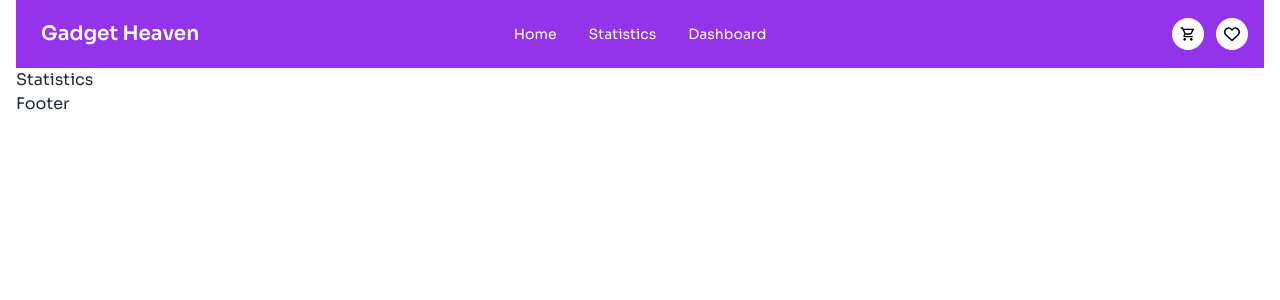
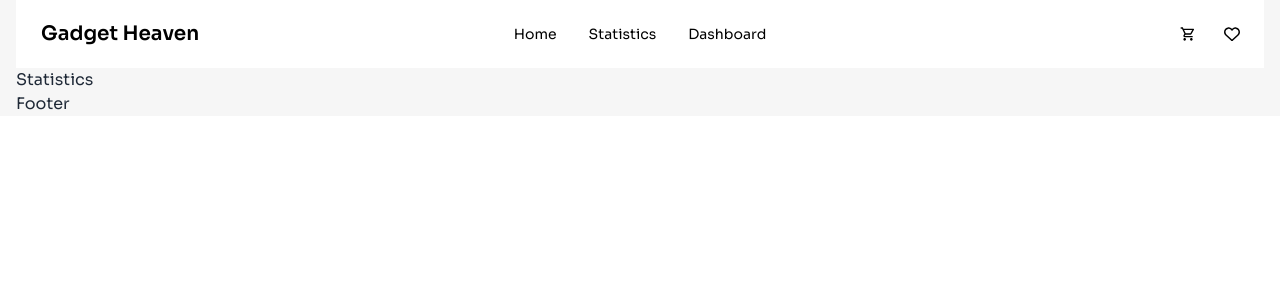
Before and after one commit to programming-hero-web-course-4/b10a8-gadget-heaven-ichrahman, a React (Vite) app: page /statistics in a window 1280 px wide. Shown: the top 300 px of the page. Built offline with nearby package versions, Linux system fonts and the light colour scheme.

Commit message:
feat: enhance Navbar and Banner styling and add rooute-based Navbar color switch
- Update Navbar to switch background and text color based on rooute
- Refine hover effects on Navbar links and icons
- Improve Banner responsiveness and button styling with hover effects

```diff
--- a/src/components/Banner/Banner.jsx
+++ b/src/components/Banner/Banner.jsx
@@ -1,6 +1,8 @@
+import bannerImg from '../../assets/banner.jpg';
 const Banner = () => {
     return (
-        <div className="min-h-64 bg-purple-600 text-white pb-60">
+        <>
+            <div className="min-h-64 bg-purple-600 text-white pb-20">
                 <div className="hero-content text-center w-9/12 mx-auto">
                     <div className="">
                         <h1 className="text-3xl md:text-4xl lg:text-5xl font-bold py-6">Upgrade Your Tech Accessorize with Gadget Heaven Accessories</h1>
@@ -13,6 +15,7 @@ const Banner = () => {
                     </div>
                 </div>
             </div>
+        </>
     );
 };
 
--- a/src/components/Navbar/Navbar.jsx
+++ b/src/components/Navbar/Navbar.jsx
@@ -1,17 +1,23 @@
-import { Link } from "react-router-dom";
+import { Link, useLocation } from "react-router-dom";
 import { FaRegHeart } from "react-icons/fa6";
 import { MdOutlineShoppingCart } from "react-icons/md";
 
 const Navbar = () => {
+    const location = useLocation();
+
+    const isHomePage = location.pathname === '/' || location.pathname === '/home';
+
+
     const links = <>
         <li><Link className="hover:text-[#9538E2] hover:bg-white rounded" to="/">Home</Link></li>
-        <li className="hover:text-[#9538E2] hover:bg-white rounded"><a>Statistics</a></li>
-        <li className="hover:text-[#9538E2] hover:bg-white rounded"><a>Dashboard</a></li>
+        <li className="hover:text-[#9538E2] hover:bg-white rounded"><Link to="/statistics">Statistics</Link></li>
+        <li className="hover:text-[#9538E2] hover:bg-white rounded"><Link to="/dashboard">Dashboard</Link></li>
     </>
 
 
     return (
-        <div className="navbar bg-purple-600 text-white">
+        <>
+            <div className={`navbar ${isHomePage ? 'bg-purple-600 text-white' : 'bg-white text-black'}`}>
                 <div className="navbar-start">
                     <div className="dropdown">
                         <div tabIndex={0} role="button" className="btn btn-ghost lg:hidden" aria-label="Toggle Menu">
@@ -54,6 +60,7 @@ const Navbar = () => {
                     </Link>
                 </div>
             </div>
+        </>
     );
 };
 
--- a/src/components/Root/Root.jsx
+++ b/src/components/Root/Root.jsx
@@ -4,10 +4,12 @@ import Footer from "../Footer/Footer";
 
 const Root = () => {
     return (
-        <div className="max-w-screen-xl mx-auto px-4">
-            <Navbar />
-            <Outlet />
-            <Footer />
+        <div className="bg-[#F6F6F6]">
+            <div className="max-w-screen-xl mx-auto px-4">
+                <Navbar />
+                <Outlet />
+                <Footer />
+            </div>
         </div>
     );
 };
```
Lines whose indentation alone changed are shown as unchanged.
